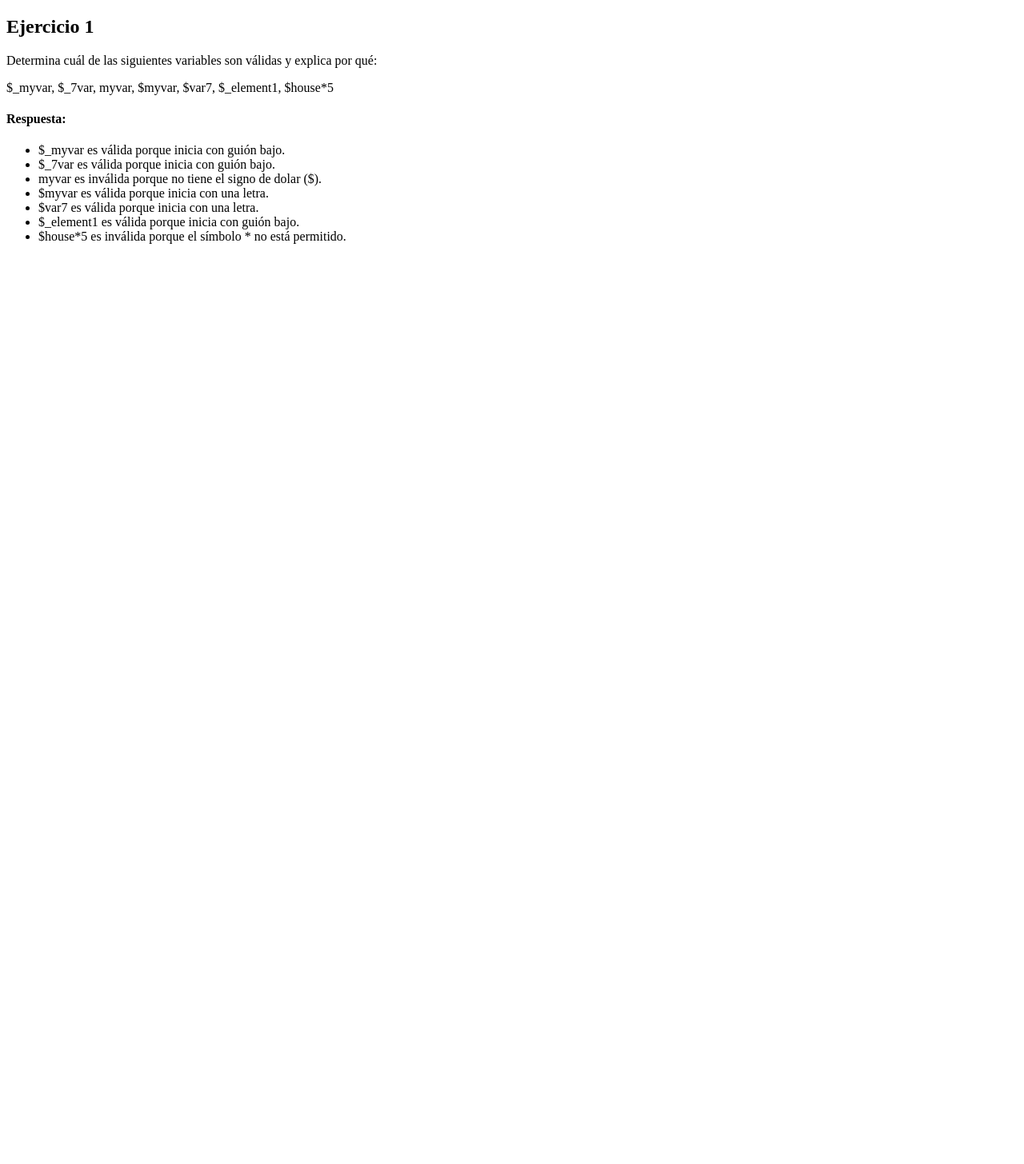
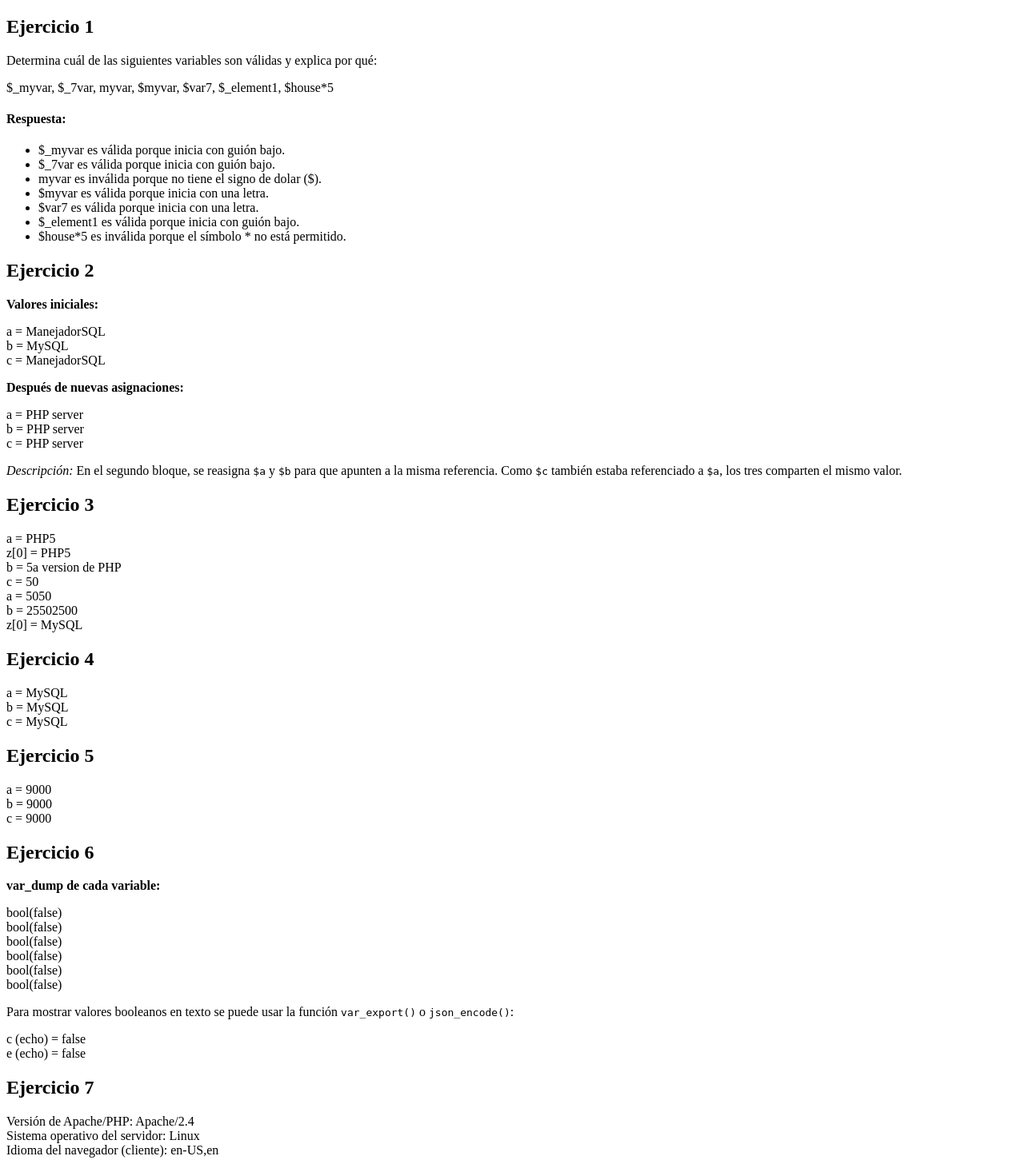
Before and after one commit to Pozos2004/tecweb, a PHP site: page / in a window 1280 px wide. Shown: the whole page at 80% size. Before the commit the page ends 305 px from the top, so only its background shows below. Run offline with PHP 8.4, Linux system fonts and the light colour scheme.

Commit message:
En index.php se agregaron los ejercicios 1,2,3,4,5,6 y 7

```diff
--- a/practicas/p04/index.php
+++ b/practicas/p04/index.php
@@ -30,5 +30,97 @@
         echo '<li>$house*5 es inválida porque el símbolo * no está permitido.</li>';
         echo '</ul>';
     ?>
+    <h2>Ejercicio 2</h2>
+    <?php
+        // Definir variables
+        $a = "ManejadorSQL";
+        $b = 'MySQL';
+        $c = &$a;
+
+        echo "<p><b>Valores iniciales:</b></p>";
+        echo "a = $a <br/>";
+        echo "b = $b <br/>";
+        echo "c = $c <br/>";
+
+        // Nuevas asignaciones
+        $a = "PHP server";
+        $b = &$a;
+
+        echo "<p><b>Después de nuevas asignaciones:</b></p>";
+        echo "a = $a <br/>";
+        echo "b = $b <br/>";
+        echo "c = $c <br/>";
+
+        echo "<p><i>Descripción:</i> En el segundo bloque, se reasigna <code>\$a</code> y <code>\$b</code>
+        para que apunten a la misma referencia. Como <code>\$c</code> también estaba referenciado a
+        <code>\$a</code>, los tres comparten el mismo valor.</p>";
+    ?>
+
+    <h2>Ejercicio 3</h2>
+    <?php
+        $a = "PHP5";
+        echo "a = $a <br/>";
+        $z[] = &$a;
+        echo "z[0] = ".$z[0]."<br/>";
+        $b = "5a version de PHP";
+        echo "b = $b <br/>";
+        $c = $b * 10; // al ser string, se intenta convertir a número => 0
+        echo "c = $c <br/>";
+        $a .= $b;
+        echo "a = $a <br/>";
+        $b *= $c;
+        echo "b = $b <br/>";
+        $z[0] = "MySQL";
+        echo "z[0] = ".$z[0]."<br/>";
+    ?>
+
+    <h2>Ejercicio 4</h2>
+    <?php
+        echo "a = ".$GLOBALS['a']."<br/>";
+        echo "b = ".$GLOBALS['b']."<br/>";
+        echo "c = ".$GLOBALS['c']."<br/>";
+    ?>
+
+    <h2>Ejercicio 5</h2>
+    <?php
+        $a = "7 personas";
+        $b = (integer) $a;
+        $a = "9E3";
+        $c = (double) $a;
+
+        echo "a = $a <br/>";
+        echo "b = $b <br/>";
+        echo "c = $c <br/>";
+    ?>
+
+    <h2>Ejercicio 6</h2>
+    <?php
+        $a = "0";
+        $b = "TRUE";
+        $c = FALSE;
+        $d = ($a OR $b);
+        $e = ($a AND $c);
+        $f = ($a XOR $b);
+
+        echo "<p><b>var_dump de cada variable:</b></p>";
+        var_dump($a); echo "<br/>";
+        var_dump($b); echo "<br/>";
+        var_dump($c); echo "<br/>";
+        var_dump($d); echo "<br/>";
+        var_dump($e); echo "<br/>";
+        var_dump($f); echo "<br/>";
+
+        echo "<p>Para mostrar valores booleanos en texto se puede usar la función <code>var_export()</code> o
+        <code>json_encode()</code>:</p>";
+        echo "c (echo) = ".json_encode($c)."<br/>";
+        echo "e (echo) = ".json_encode($e)."<br/>";
+    ?>
+
+    <h2>Ejercicio 7</h2>
+    <?php
+        echo "Versión de Apache/PHP: ".$_SERVER['SERVER_SOFTWARE']."<br/>";
+        echo "Sistema operativo del servidor: ".PHP_OS."<br/>";
+        echo "Idioma del navegador (cliente): ".$_SERVER['HTTP_ACCEPT_LANGUAGE']."<br/>";
+    ?>
 </body>
 </html>
```
